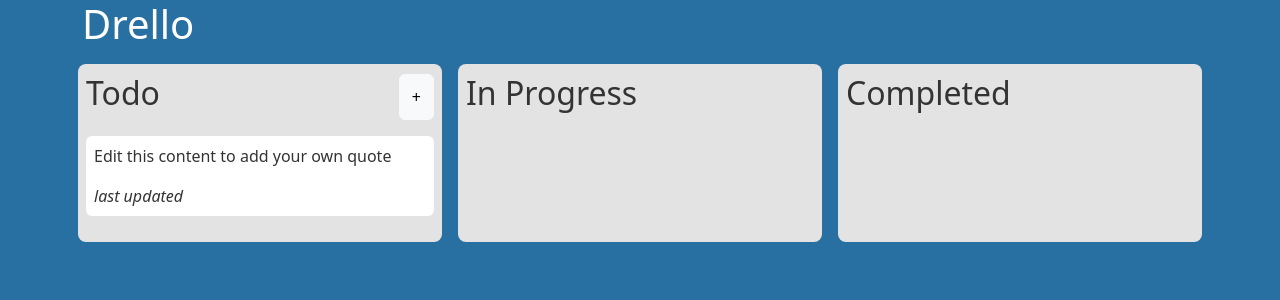
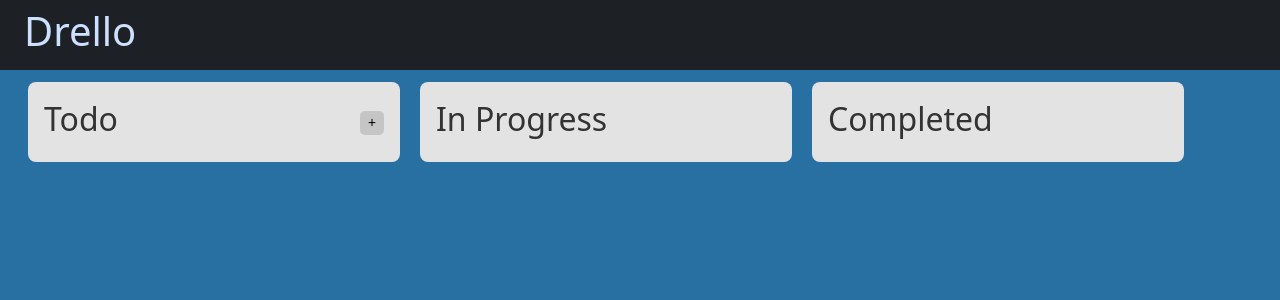
Before and after one commit to SinekaRamu/drello-app, a React (Vite) app: page / in a window 1280 px wide. Shown: the top 300 px of the page. Built offline with nearby package versions, Linux system fonts and the light colour scheme.

Commit message:
react design

```diff
--- a/src/App.css
+++ b/src/App.css
@@ -1,15 +1,108 @@
+* {
+  margin: 0;
+  padding: 0;
+  box-sizing: border-box;
+}
+
 body {
+  font-size: 14px;
+  font-weight: 400;
+  line-height: 20px;
   background-color: #2970a2;
+  color: #cce0ff;
+}
+button {
+  width: 24px;
+  height: 24px;
+  background-color: #c5c5c5;
+  outline: none;
+  border: none;
+  border-radius: 5px;
+}
 
-  color: #fff;
+.textarea {
+  padding: 0 10px;
+  border: none;
+  width: 328px;
+  height: 60px;
 }
-blockquote {
-  background-color: #fff;
+.textarea:focus {
+  outline: none;
+}
+/* Class components */
+.main-header {
+  display: flex;
+  align-items: center;
+  height: 70px;
+  background-color: #1d2125;
+}
+.main-header h1 {
+  margin-left: 24px;
+  color: #cce0ff;
+}
+.container {
+  margin: 12px;
+  max-width: 1200px;
+  display: grid;
+  grid-template-columns: 1fr 1fr 1fr;
+}
+.list-wrapper {
+  margin-right: 12px;
+  display: inline-block;
+  height: 100%;
+  margin: 0 4px;
+  scroll-margin: 8px;
+  vertical-align: top;
+  width: 372px;
 }
 .taskDiv {
-  margin: 8px;
-  padding: 10px 8px;
+  margin-bottom: 10px;
+  padding: 10px 8px 8px 8px;
   background-color: #e4e3e4;
   color: #333;
   border-radius: 8px;
 }
+.task-header {
+  padding: 8px;
+  min-height: 20px;
+  display: flex;
+  align-items: center;
+  justify-content: space-between;
+  overflow: hidden;
+  overflow-wrap: break-word;
+}
+
+.list-group {
+  margin-top: 8px;
+  overflow: hidden;
+  cursor: pointer;
+  background-color: #fff;
+  border-radius: 8px;
+}
+.list-group:hover {
+  background-color: #eee;
+}
+.list-item {
+  padding: 2px 10px;
+  display: flex;
+  justify-content: right;
+}
+.title {
+  background-color: #c5c5c5;
+}
+
+.list-item-message {
+  margin-bottom: 4px;
+  padding: 8px 8px 4px 12px;
+  overflow: hidden;
+  word-wrap: break-word;
+}
+
+@media only screen and (max-width: 768px) {
+  .container {
+    grid-template-columns: 1fr;
+  }
+  .list-wrapper {
+    max-width: 600px;
+  }
+}
--- a/src/App.jsx
+++ b/src/App.jsx
@@ -1,17 +1,99 @@
 import "bootstrap/dist/css/bootstrap.min.css";
 import "./App.css";
+import { useReducer, useEffect } from "react";
 import Todo from "./components/Todo";
+
+function getFromLocalStorage() {
+  return JSON.parse(localStorage.getItem("My-Drello")) || [];
+}
+
 function App() {
+  const [todos, dispatch] = useReducer(todoReducer, getFromLocalStorage());
+
+  useEffect(() => {
+    localStorage.setItem("My-Drello", JSON.stringify(todos));
+  }, [todos]);
+
+  function todoReducer(todos, action) {
+    switch (action.type) {
+      case "TODO_ADD": {
+        return [
+          ...todos,
+          {
+            id: new Date().getTime(),
+            text: action.value,
+            inSate: "todo",
+          },
+        ];
+      }
+      case "TODO_DELETE": {
+        const filtered = todos.filter((t) => t.id != action.value);
+        return [...filtered];
+      }
+
+      case "TODO_EDIT": {
+        const newTodos = [...todos];
+        const idx = newTodos.findIndex((nt) => nt.id === action.value.id);
+        if (idx !== -1) {
+          newTodos[idx]["text"] = action.value.text;
+        }
+        return newTodos;
+      }
+
+      default:
+        throw Error("Unknown action: " + action.type);
+    }
+  }
+
+  function handleAdd(text) {
+    dispatch({
+      type: "TODO_ADD",
+      value: text,
+    });
+  }
+  function handleEdit(text, id) {
+    dispatch({
+      type: "TODO_EDIT",
+      value: { text, id },
+    });
+  }
+
+  function handleDelete(id) {
+    dispatch({
+      type: "TODO_DELETE",
+      value: id,
+    });
+  }
+
   return (
-    <div className="container">
-      <h1>Drello</h1>
-      <div className="row ">
-        <Todo />
-        <div className="col-sm taskDiv">
-          <h2>In Progress</h2>
+    <div>
+      <header className="main-header">
+        <h1>Drello</h1>
+      </header>
+      <div className="container ">
+        <div className="list-wrapper">
+          <Todo
+            todos={todos}
+            handleAdd={handleAdd}
+            handleDelete={handleDelete}
+            handleEdit={handleEdit}
+          />
         </div>
-        <div className="col-sm taskDiv">
-          <h2>Completed</h2>
+
+        <div className="list-wrapper">
+          <div className="taskDiv">
+            <div className="task-header">
+              <h2>In Progress</h2>
+            </div>
+          </div>
+        </div>
+
+        <div className="list-wrapper">
+          <div className="taskDiv">
+            <div className="task-header">
+              <h2>Completed</h2>
+            </div>
+          </div>
         </div>
       </div>
     </div>
--- a/src/components/Todo.jsx
+++ b/src/components/Todo.jsx
@@ -1,26 +1,31 @@
 import TodoCard from "./TodoCard";
-import { useState } from "react";
-const Todo = () => {
-  const [card, setCard] = useState([]);
+const Todo = ({ handleAdd, handleDelete, handleEdit, todos }) => {
+  const updateAdd = (value, id) => {
+    handleAdd(value, id);
+  };
 
   const addCard = () => {
-    const newBlockquotes = [...card, <TodoCard />];
-    setCard(newBlockquotes);
+    handleAdd("");
   };
+
   return (
-    <div className="col-sm taskDiv">
-      <div className="d-flex justify-content-between mb-3">
+    <div className="taskDiv">
+      <div className="task-header">
         <h2>Todo</h2>
-        <button className="btn btn-light" onClick={addCard}>
-          +
-        </button>
+        <button onClick={addCard}>+</button>
       </div>
-      <div className="mb-3">
-        {card.map((card, index) => (
-          <div key={index}>{card}</div>
+      <div>
+        {todos.map((t) => (
+          <div key={t.id}>
+            <TodoCard
+              sendAdd={updateAdd}
+              handleDelete={handleDelete}
+              editContent={handleEdit}
+              task={t}
+            />
+          </div>
         ))}
       </div>
-      <TodoCard />
     </div>
   );
 };
--- a/src/components/TodoCard.jsx
+++ b/src/components/TodoCard.jsx
@@ -1,12 +1,52 @@
-const TodoCard = () => {
+import { useState } from "react";
+
+const TodoCard = (props) => {
+  const { handleDelete, editContent, task } = props;
+  const [content, setContent] = useState("");
+  const [isEdit, setIsedit] = useState(true);
+
+  const convertTime24_12 = (t) => {
+    let [h, ...rest] = t.split(":");
+    return (
+      (h == "12" ? "12" : h % 12) + ":" + rest.join(":")
+      // (h < 12 ? " AM" : " PM")
+    );
+  };
+  function handleDeleteClick(taskId) {
+    console.log(taskId);
+    handleDelete(taskId);
+  }
+  function handleEditContent(id) {
+    editContent(content, id);
+    setIsedit(false);
+  }
+
+  function enableEdit() {
+    !content && setIsedit(false);
+  }
   return (
     <>
-      <blockquote contenteditable="true" className="rounded p-2">
-        <p>Edit this content to add your own quote</p>
-        <cite contenteditable="true" className="">
+      <form className="list-group">
+        <div className="list-item title" draggable>
+          <button onClick={() => handleDeleteClick(task.id)}>X</button>
+        </div>
+        <div className="list-item-message" onClick={enableEdit}>
+          <textarea
+            className="textarea"
+            placeholder="Enter text..."
+            value={isEdit ? task.text : content}
+            onChange={(e) => setContent(e.target.value)}
+            onBlur={() => handleEditContent(task.id)}
+            required
+          />
+        </div>
+        <div className="list-item time">
           last updated
-        </cite>
-      </blockquote>
+          <time className="px-2">
+            {convertTime24_12(new Date().toLocaleTimeString())}
+          </time>
+        </div>
+      </form>
     </>
   );
 };
```
Also changed, not shown: 1 other file (tests, documents, lock files or other folders).
